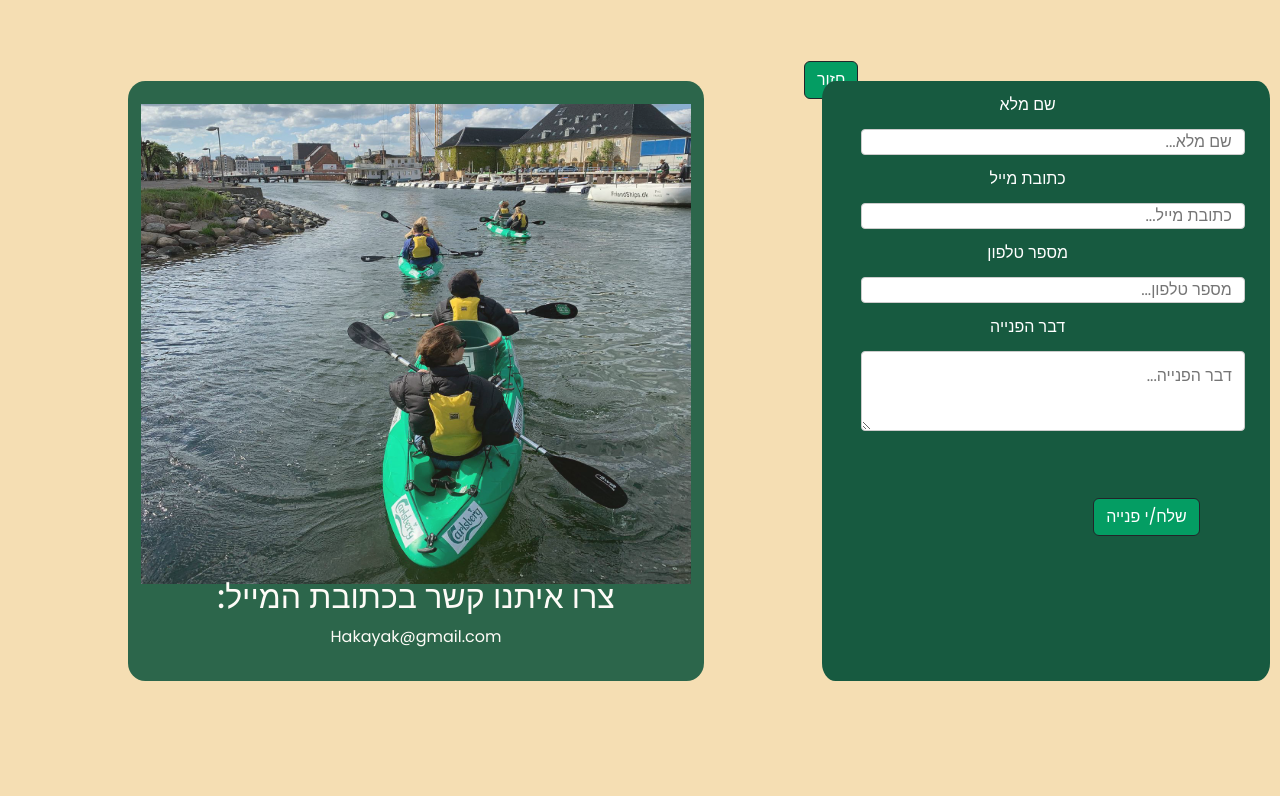
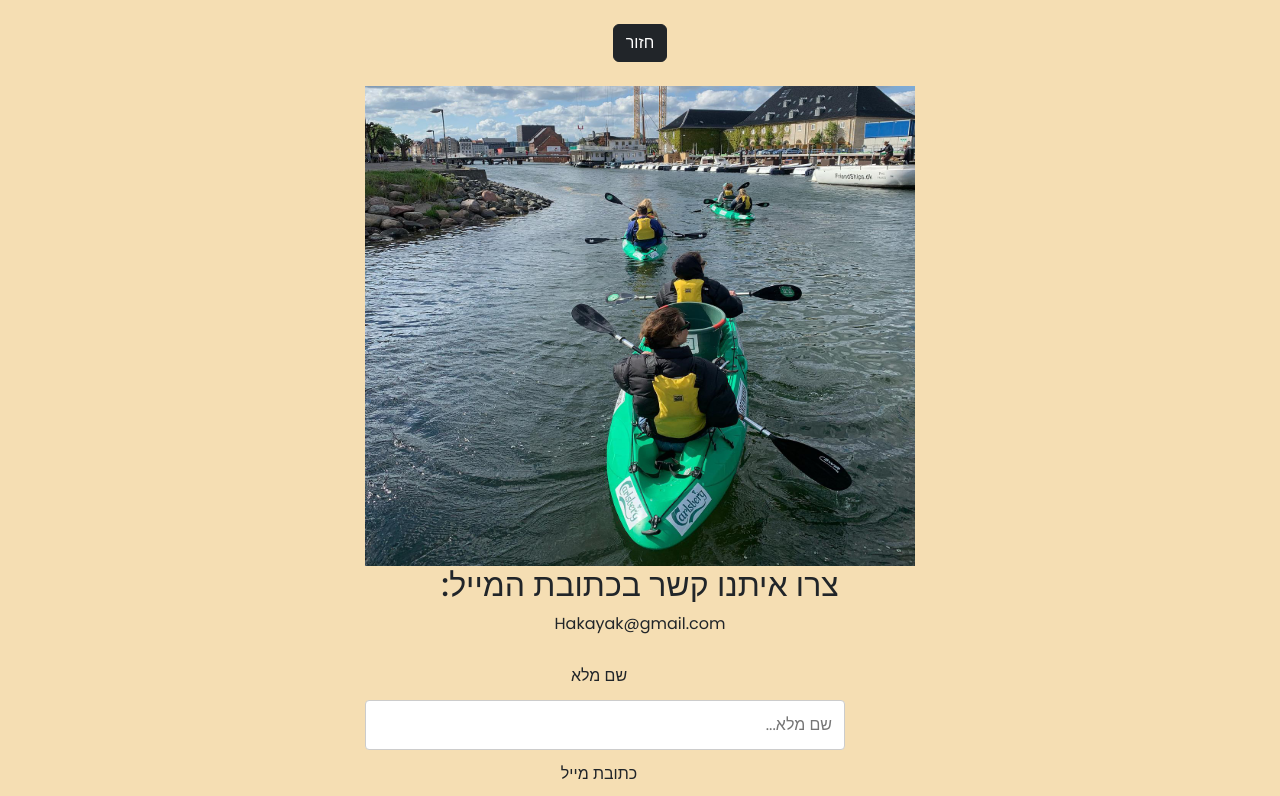
Before and after one commit to shaharzidon/midTermProject-cyberPro, a React (Create React App) app: page /contact in a window 1280 px wide. Shown: the top 796 px of the page. Built offline with nearby package versions, Linux system fonts and the light colour scheme.

Commit message:
updated version after course

```diff
--- a/src/App.js
+++ b/src/App.js
@@ -20,7 +20,7 @@ import { ReactDOM } from 'react';
 import Home from './Home';
 import store from './store';
 import { Provider } from 'react-redux';
-import {AnimatePresence, motion} from 'framer-motion'
+import { AnimatePresence, motion } from 'framer-motion'
 
 
 function App() {
@@ -37,17 +37,17 @@ function App() {
 
           <AnimatePresence>
             <Routes >
-  <Route path="/contribute" element={<Contribute />} />
-  <Route path="/BookStep1" element={<BookStep1/>} />
+              {/* <Route path="/contribute" element={<Contribute />} /> */}
+              <Route path="/BookStep1" element={<BookStep1 />} />
               <Route path="/BookStep2" element={<BookStep2 />} />
               <Route path="/BookStep3" element={<BookStep3 />} />
               <Route path="/BookStep4" element={<BookStep4 />} />
               <Route path="/Mapsection" element={<Mapsection />} />
               <Route path="/OurStory" element={<OurStory />} />
-  <Route path="/Home" element={<Home/>}/>
+              <Route path="/Home" element={<Home />} />
               <Route path="/contact" element={<Contact />} />
-  <Route path="/Faq" element={<Faq/>} />
-  <Route path="/" element={<Home/>}/>
+              <Route path="/Faq" element={<Faq />} />
+              <Route path="/" element={<Home />} />
             </Routes>
           </AnimatePresence>
 
--- a/src/Contact/Contact.css
+++ b/src/Contact/Contact.css
@@ -1,7 +1,25 @@
-.contribute-contact {
+.special {
+  margin: 3vh;
+}
+
+.contribute {
+  background-color: wheat;
+  position: absolute;
+  width: 100vw;
+  display: flex;
+  justify-content: space-around;
+}
+
+.side-contact {
+  width: 60vh;
+}
+
+.send-email {
+  margin: 3vh;
+}
+/* .contribute-contact {
   width: 100vw;
   height: 100vh;
-  /* background-image: url(riverStep1.jpg); */
   background-repeat: no-repeat;
   background-size: cover;
   padding-top: 1px;
@@ -26,11 +44,10 @@
   display: flex;
 }
 
-.special.submit-contact-dark{
-  width: fit-content!important;
+.special.submit-contact-dark {
+  width: fit-content !important;
   height: fit-content !important;
   transform: translate(2vw) !important;
-
 }
 
 label {
@@ -74,7 +91,6 @@ textarea {
 
 .submit-contact-dark {
   background-color: #049d63;
-  transform: translateX(100px) translateY(60px);
 }
 
 .contribute-contact-email {
@@ -87,9 +103,9 @@ textarea {
 }
 .img-contact {
   margin-bottom: -1%;
-}
+} */
 
-@media screen and (max-width: 768px) {
+/* @media screen and (max-width: 768px) {
   .img {
     height: 250px;
     width: 250px;
@@ -98,6 +114,5 @@ textarea {
 @media screen and (max-width: 768px) {
   .submit-contact-dark.btn.btn-dark {
     transform: translate(0px, 1vh);
-    ;
   }
-}
+} */
--- a/src/Contact/Contact.jsx
+++ b/src/Contact/Contact.jsx
@@ -14,7 +14,12 @@ function Contact() {
 
   return (
     <AnimetedPagesUp>
+      <div className='contribute'>
         <div className="contribute-contact">
+
+          <div className='special'>
+            <Button dir='rtl' onClick={handleOnClickHome} className='submit-contact-dark' variant="dark" type='submit' >חזור</Button>
+          </div>
           <div className='left-contant-container'>
             <div className='img-contact'>
               <img className='img' src={img} alt="" width="550" height="480" />
@@ -23,10 +28,6 @@ function Contact() {
               <h2 dir='rtl'> צרו איתנו קשר בכתובת המייל: </h2>
               <p > Hakayak@gmail.com</p>
             </div>
-        </div>
-
-        <div className='special'>
-          <Button dir='rtl' onClick={handleOnClickHome} className='submit-contact-dark' variant="dark" type='submit' >חזור</Button>
           </div>
           <div className='side-contact'>
 
@@ -40,7 +41,7 @@ function Contact() {
               <label for="fname" >דבר הפנייה</label>
               <textarea dir='rtl' id="w3review" name="w3review" rows="2" cols="20" placeholder='דבר הפנייה...'>
               </textarea>
-            <Button dir='rtl' onClick={handleOnClickHome} className='submit-contact-dark' variant="dark" type='submit' >שלח/י פנייה</Button>
+              <Button dir='rtl' onClick={handleOnClickHome} className='submit-contact-dark send-email' variant="dark" type='submit' >שלח/י פנייה</Button>
             </form>
           </div>
 
@@ -49,6 +50,7 @@ function Contact() {
           </div>
         </div>
 
+      </div>
     </AnimetedPagesUp>
 
   );
--- a/src/navbarComponents/Topnavbar.jsx
+++ b/src/navbarComponents/Topnavbar.jsx
@@ -6,21 +6,21 @@ import './components.css';
 import Button from 'react-bootstrap/Button';
 import logo from './finallogo.png';
 
-import {FaHeart} from 'react-icons/fa';
-import {MdOutlineAppRegistration} from 'react-icons/md';
-import React, {useCallback} from 'react';
-import {useNavigate} from 'react-router-dom';
-import { Link,Outlet } from "react-router-dom";
+import { FaHeart } from 'react-icons/fa';
+import { MdOutlineAppRegistration } from 'react-icons/md';
+import React, { useCallback } from 'react';
+import { useNavigate } from 'react-router-dom';
+import { Link, Outlet } from "react-router-dom";
 import OurStory from '../component_ourStory/OurStory';
-import {animationSlice} from '../animationSlice';
+import { animationSlice } from '../animationSlice';
 
 function MainNav() {
   const navigate = useNavigate();
-  const handleOnClickContribute = useCallback(() => navigate('/contribute', {replace: true}), [navigate]);
-  const handleOnClickOurStory = useCallback(() => navigate('/OurStory', {replace: true}), [navigate]);
-  const handleOnClickStep1= useCallback(() => navigate('/bookStep1', {replace: true}), [navigate]);
-  const handleOnClickFaq= useCallback(() => navigate('/Faq', {replace: true}), [navigate]);
-  const handleOnClickContact= useCallback(() => navigate('/contact', {replace: true}), [navigate]);
+  // const handleOnClickContribute = useCallback(() => navigate('/contribute', {replace: true}), [navigate]);
+  const handleOnClickOurStory = useCallback(() => navigate('/OurStory', { replace: true }), [navigate]);
+  const handleOnClickStep1 = useCallback(() => navigate('/bookStep1', { replace: true }), [navigate]);
+  const handleOnClickFaq = useCallback(() => navigate('/Faq', { replace: true }), [navigate]);
+  const handleOnClickContact = useCallback(() => navigate('/contact', { replace: true }), [navigate]);
 
   return (
     <>
@@ -40,8 +40,8 @@ function MainNav() {
 
             </Nav>
           </Container>
-      </Navbar>    <div className='volunteerbtn' ><Button className='volunteerbtn' onClick={()=>{Object.assign(animationSlice, {animationDiraction: "up"});handleOnClickStep1()}} >הירשמו להתנדבות <MdOutlineAppRegistration/></Button>
-          <Button className='volunteerbtn'  onClick={handleOnClickContribute}>תרמו לנו <FaHeart/></Button></div>
+        </Navbar>    <div className='volunteerbtn' ><Button className='volunteerbtn' onClick={() => { Object.assign(animationSlice, { animationDiraction: "up" }); handleOnClickStep1() }} >הירשמו להתנדבות <MdOutlineAppRegistration /></Button>
+          <Button className='volunteerbtn'>תרמו לנו <FaHeart /></Button></div>
 
         {/* hamburger */}
         <nav role="navigation" class="hamburgerNav">
@@ -57,8 +57,8 @@ function MainNav() {
               <a href="#home" onClick={handleOnClickOurStory}><li>עלינו</li></a>
               <a href="#about" onClick={handleOnClickFaq}><li>שאלות ותשובות</li></a>
               <a href="#services" onClick={handleOnClickContact}><li>צרו קשר</li></a>
-        <a href="#services" onClick={()=>{Object.assign(animationSlice, {animationDiraction: "up"});handleOnClickStep1()}}><li>הירשמו להתנדבות <MdOutlineAppRegistration/></li></a>
-        <a href="#services"  onClick={handleOnClickContribute}><li>תרמו לנו <FaHeart/></li></a>
+              <a href="#services" onClick={() => { Object.assign(animationSlice, { animationDiraction: "up" }); handleOnClickStep1() }}><li>הירשמו להתנדבות <MdOutlineAppRegistration /></li></a>
+              <a href="#services"><li>תרמו לנו <FaHeart /></li></a>
             </ul>
           </div>
         </nav>
```
Also changed, not shown: src/component_contribute/Contribute.jsx (+5 -5 lines). Lines whose indentation alone changed are shown as unchanged.
